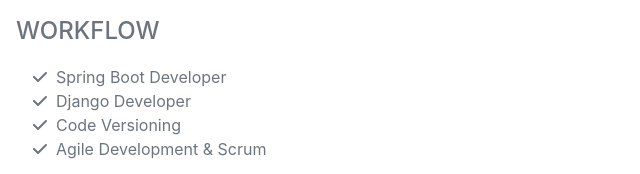
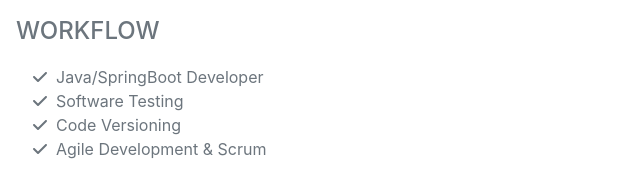
Before and after one commit to IanOliveiraSilva/-Curriculum, a plain HTML site: page index.html in a window 1280 px wide. Shown: the part 2844-3018 px from the top of the page, 304-944 px from the left. Drawn offline with nearby package versions, Linux system fonts and the light colour scheme; a web font is replaced by a local one.

Commit message:
Modifying Curriculum

```diff
--- a/index.html
+++ b/index.html
@@ -5,7 +5,7 @@
         <meta name="viewport" content="width=device-width, initial-scale=1, shrink-to-fit=no" />
         <meta name="description" content="" />
         <meta name="author" content="" />
-        <title>Resume - Start Bootstrap Theme</title>
+        <title>Resume</title>
         <link rel="icon" type="image/x-icon" href="assets/img/favicon.ico" />
         <!-- Font Awesome icons (free version)-->
         <script src="https://use.fontawesome.com/releases/v6.1.0/js/all.js" crossorigin="anonymous"></script>
@@ -112,11 +112,11 @@
                     <ul class="fa-ul mb-0">
                         <li>
                             <span class="fa-li"><i class="fas fa-check"></i></span>
-                            Spring Boot Developer
+                            Java/SpringBoot Developer
                         </li>
                         <li>
                             <span class="fa-li"><i class="fas fa-check"></i></span>
-                            Django Developer
+                            Software Testing
                         </li>
                         <li>
                             <span class="fa-li"><i class="fas fa-check"></i></span>
```
